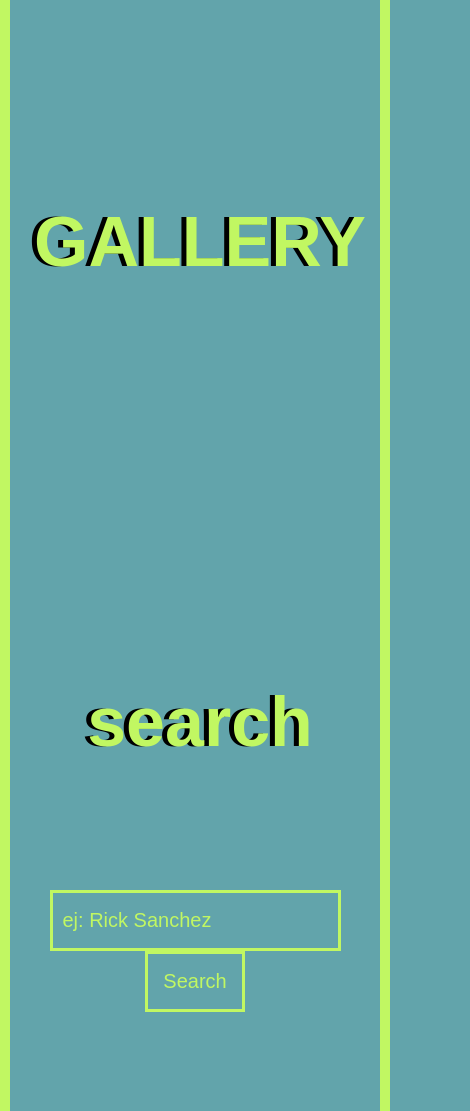
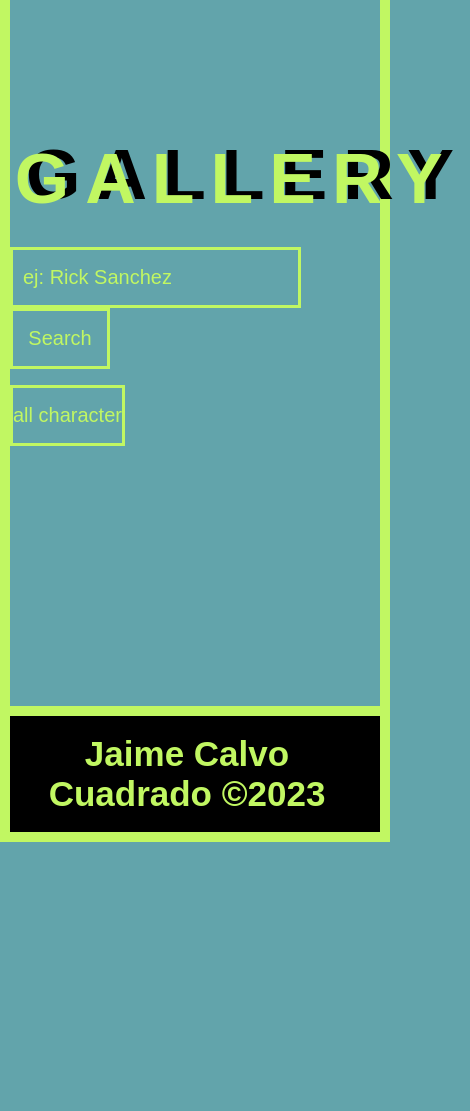
Before and after one commit to 12jaime12/rickAndMortyVite, a website built with Vite: page index.html in a window 390 px wide. Shown: the part 400-1511 px from the top of the page, 470 px wide, since content can reach past the window. After the commit the page ends 1242 px from the top, so only its background shows below. Built offline with nearby package versions, Linux system fonts and the light colour scheme; no server answers; a web font is replaced by a local one.

Commit message:
rickandmorty

```diff
--- a/components/Buscador/Buscador.js
+++ b/components/Buscador/Buscador.js
@@ -2,20 +2,17 @@ import "./Buscador.css";
 import { template as card } from "../Card/Card";
 const template = () => {
   return `
-    <h1>search</h1>
-    <h1 class="position">search</h1>
-  <div>
+    <div>
     <input class="searchInput" type="text" placeholder="ej: Rick Sanchez" />
     <button class="searchButton">Search</button>
     </div>
-    <ul id="search"></ul>
   `;
 };
 
 export const event = () => {
   const button = document.querySelector(".searchButton");
   button.addEventListener("click", async (e) => {
-    const ul = document.querySelector("#search");
+    const ul = document.querySelector("#gallery");
     ul.innerHTML = "";
     const data = await fetch("https://rickandmortyapi.com/api/character");
     const dataJson = await data.json();
@@ -31,5 +28,6 @@ export const event = () => {
 };
 
 export const printTemplate = () => {
-  document.querySelector("section").innerHTML = template();
+  document.querySelector(".containerSearch").innerHTML = template();
+  event();
 };
--- a/components/Card/Card.css
+++ b/components/Card/Card.css
@@ -8,3 +8,27 @@
 .verde{
     color: #c1f762;
 }
+.divPosition{
+    width: 100%;
+    display: flex;
+    flex-direction: column;
+    justify-content: center;
+    position: relative;
+
+}
+.positionA{
+    width: 100%;
+    text-align: center;
+    position: absolute;
+    color: #c1f762;
+
+    left: -0.3rem;
+    top: 0.2rem;
+    letter-spacing: 1px;
+
+}
+.positionB{
+
+    text-align: center;
+    letter-spacing: 1px;
+}
--- a/components/Card/Card.js
+++ b/components/Card/Card.js
@@ -3,7 +3,10 @@ import "./Card.css";
 export const template = (character) => {
   return `
     <img src="${character.image}"/>
-    <h2>${character.name}</h2>
+    <div class="divPosition">
+    <h2 class="positionB">${character.name}</h2>
+    <h2 class="positionA">${character.name}</h2>
+    </div>
     <div class="verdeDiv">
     <p><span class="verde">Estado: </span>${character.status}</p>
     </div>
--- a/components/Footer/Footer.css
+++ b/components/Footer/Footer.css
@@ -7,3 +7,6 @@ footer{
     justify-content: center;
     align-items: center;
 }
+.footerText{
+    color: #c1f762;
+}
--- a/components/Footer/Footer.js
+++ b/components/Footer/Footer.js
@@ -2,7 +2,7 @@ import "./Footer.css";
 
 const template = () => {
   return `
-    <h2>Jaime Calvo Cuadrado ©2023<h2>
+    <h2 class="footerText">Jaime Calvo Cuadrado ©2023<h2>
     `;
 };
 
--- a/components/Main/Main.css
+++ b/components/Main/Main.css
@@ -22,7 +22,7 @@ li{
     margin: 10px;
 }
 h2{
-    color: #c1f762;
+    color: black;
     font-size: 35px;
     margin: 0.5rem;
 }
@@ -30,9 +30,7 @@ p{
     margin: 0.5rem;
     font-size: 20px;
 }
-h1{
-    margin: 0 10px;
-}
+
 li > img {
     border: solid #c1f762 10px;
     border-radius: 10px;
@@ -48,14 +46,74 @@ button{
     text-align: center;
     min-width: 100px;
     font-size: 20px;
-
+    cursor: pointer;
 }
 button:disabled{
     opacity: 0.2;
 }
-.position{
-    position:relative;
+button:hover{
+    scale: 1.05;
+}
+.divTitulos{
+    width: 100%;
+    display: flex;
+    flex-direction: column;
+    justify-content: center;
+    position: relative;
+    margin-bottom: 1rem;
+}
+.positionD{
+    text-align: center;
+
+}
+.positionC{
+    width: 100%;
+    text-align: center;
+    position:absolute;
     color: #c1f762;
-    bottom: 7rem;
-    left: 5px;
+    top: 0.5rem;
 }
+.control{
+    display: flex;
+    justify-content: center;
+    align-items: center;
+    margin-bottom: 2rem;
+}
+.getAll{
+    margin-left: 4px;
+}
+
+@media screen and ( max-width: 750px){
+    h1{
+        font-size: 90px;
+    }
+    .positionC{
+        left: -0.4rem;
+        top: 0.3rem;
+    }
+
+
+}
+@media screen and ( max-width: 450px){
+    h1{
+        font-size: 70px;
+    }
+    .positionC{
+        left: -0.7rem;
+    }
+    .control{
+        display: block;
+    }
+    .getAll{
+        margin-left: 0;
+        margin-top: 1rem;
+    }
+    .carta{
+        width: 350px;
+    }
+    footer{
+        display: flex;
+        text-align: center;
+        padding: 1rem;
+    }
+}
--- a/components/Main/Main.js
+++ b/components/Main/Main.js
@@ -1,14 +1,20 @@
 import "./Main.css";
 import { template as card } from "../Card/Card";
 import { template as buttonControl } from "../ButtonControl/ButtonControl";
+import { printTemplate as Buscador } from "../Buscador/Buscador";
 let pageNum = 1;
 let disablePrevious;
 let disableNext;
 const template = () => {
   return `
-
-    <h1 >GALLERY</h1>
-    <h1 class="position">GALLERY</h1>
+  <div class="divTitulos">
+    <h1 class="positionD">GALLERY</h1>
+    <h1 class="positionC">GALLERY</h1>
+  </div>
+  <div class="control">
+    <div class="containerSearch"></div>
+    <button class="getAll">all character</button>
+  </div>
     <ul id="gallery"></ul>
     <div class="buttonControl"></div>
     `;
@@ -16,6 +22,7 @@ const template = () => {
 
 const getData = async (pageNum) => {
   const ul = document.querySelector("#gallery");
+  ul.innerHTML = "";
   const data = await fetch(
     `https://rickandmortyapi.com/api/character?page=${pageNum}`
   );
@@ -26,10 +33,10 @@ const getData = async (pageNum) => {
 
   dataJson.results.forEach((element) => {
     const li = document.createElement("li");
+    li.setAttribute("class", "carta");
     li.innerHTML = card(element);
     ul.appendChild(li);
   });
-
   buttonDraw();
   event();
 };
@@ -50,6 +57,11 @@ const event = () => {
     ulLast.innerHTML = "";
     getData(pageNum);
   });
+
+  const buttonAll = document.querySelector(".getAll");
+  buttonAll.addEventListener("click", (e) => {
+    getData(pageNum);
+  });
 };
 
 const buttonDraw = () => {
@@ -59,5 +71,6 @@ const buttonDraw = () => {
 export const printTemplate = () => {
   const main = document.querySelector("main");
   main.innerHTML = template();
+  Buscador();
   getData(pageNum);
 };
--- a/main.js
+++ b/main.js
@@ -2,13 +2,7 @@ import "./style.css";
 import { printTemplate as Header } from "./components/Header/Header";
 import { printTemplate as Footer } from "./components/Footer/Footer";
 import { printTemplate as Main } from "./components/Main/Main";
-import {
-  printTemplate as Buscador,
-  event,
-} from "./components/Buscador/Buscador";
 
 Header();
 Main();
-Buscador();
-event();
 Footer();
--- a/style.css
+++ b/style.css
@@ -13,6 +13,7 @@ body{
     border: solid #c1f762 10px;
 }
 h1{
-    font-size: 70px;
+    font-size: 220px;
     color: black;
+    letter-spacing: 1rem;
 }
```
